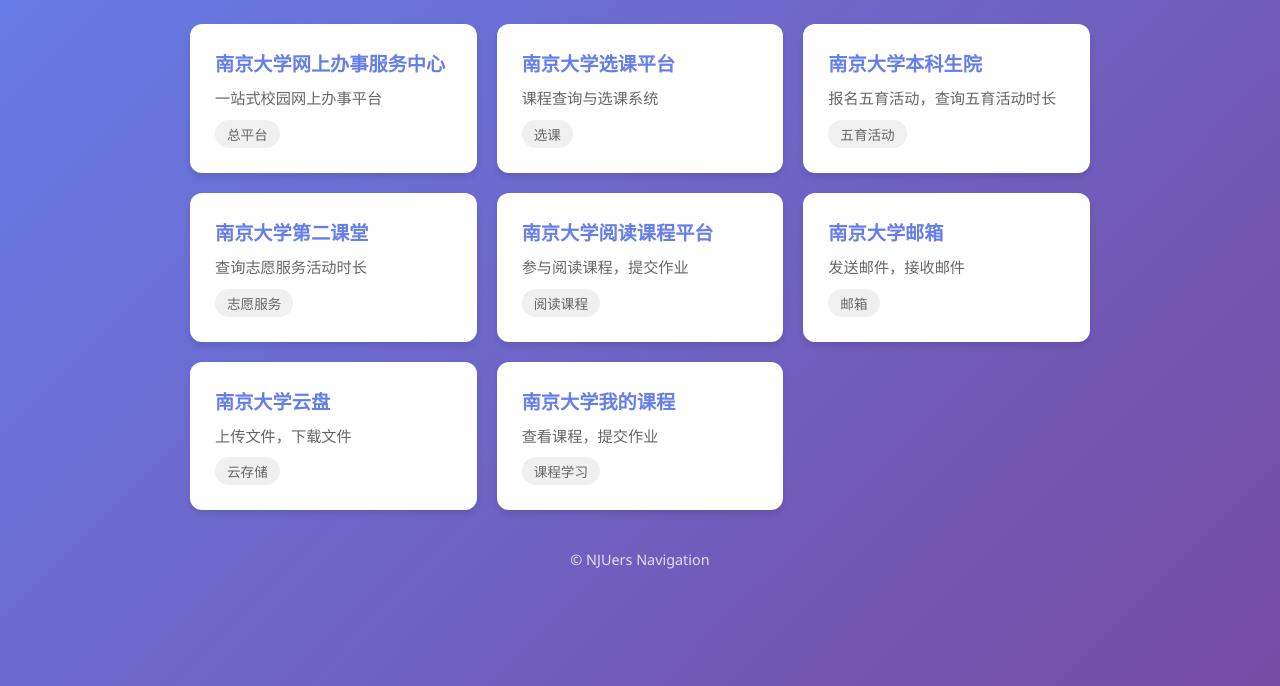
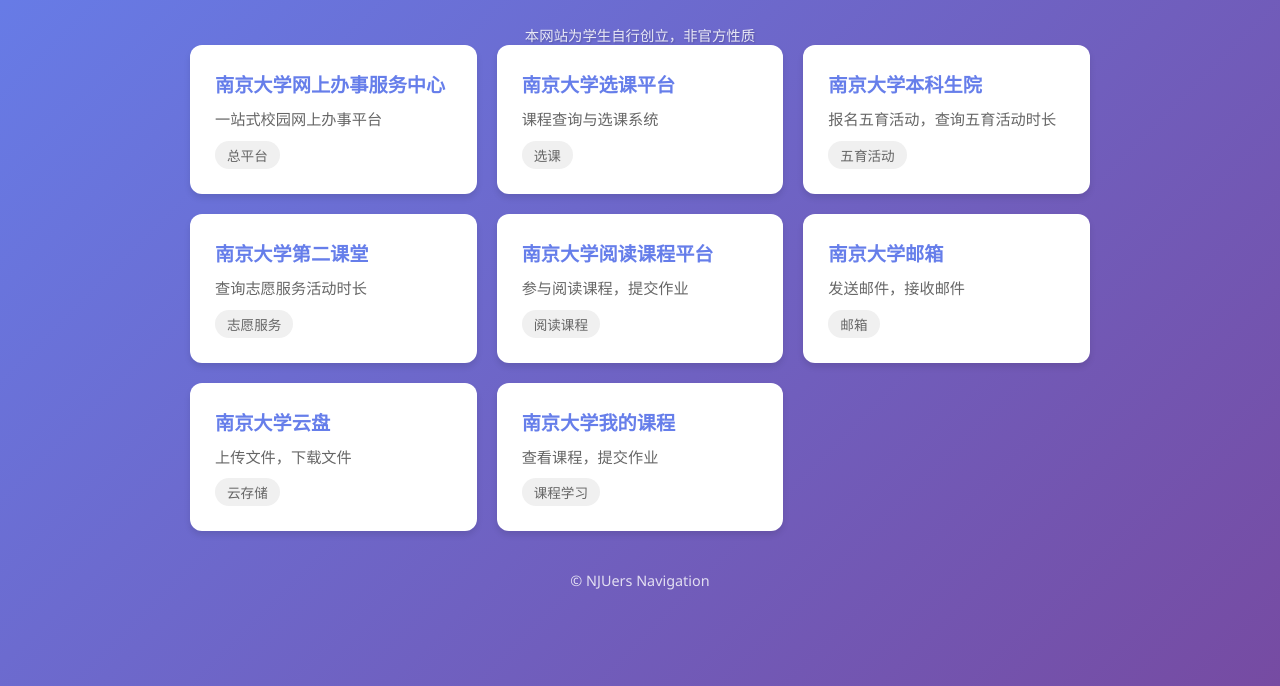
Before and after one commit to mote-ink/NJUers-unofficial-guide, a plain HTML site: page index.html in a window 1280 px wide. Shown: the part 114-800 px from the top of the page. Drawn offline with Linux system fonts and the light colour scheme.

Commit message:
Add subtitle to index.html for clarification
Added a subtitle to indicate the unofficial nature of the site.

```diff
--- a/index.html
+++ b/index.html
@@ -42,6 +42,14 @@
                 font-size: 2.5em;
                 text-shadow: 2px 2px 4px rgba(0, 0, 0, 0.2);
                 flex: 1;
+            }
+
+            .subtitle {
+                text-align: center;
+                color: rgba(255, 255, 255, 0.85);
+                font-size: 0.9em;
+                margin-top: 8px;
+                text-shadow: 1px 1px 2px rgba(0, 0, 0, 0.2);
             }
 
             .card-grid {
@@ -107,6 +115,7 @@
             <div class="header">
                 <h1>🎓 南京大学常用平台导航</h1>
             </div>
+            <p class="subtitle">本网站为学生自行创立，非官方性质</p>
 
             <div class="card-grid">
                 <a href="https://ehall.nju.edu.cn/" target="_blank" class="card">
@@ -115,7 +124,7 @@
                     <span class="tag">总平台</span>
                 </a>
 
-                <a href="https://xk.nju.edu.cn/" target="_blank" rel="noreferrer noopener" referrerpolicy="no-referrer" class="card">
+                <a href="https://xk.nju.edu.cn/" target="_blank"  rel="noreferrer noopener" referrerpolicy="no-referrer"class="card">
                     <span class="title">南京大学选课平台</span>
                     <div class="description">课程查询与选课系统</div>
                     <span class="tag">选课</span>
@@ -165,10 +174,10 @@
     </body>
     <script>
         document.querySelectorAll('.card-grid a').forEach(function(link) {
-            link.addEventListener('click', function(e) {
-                e.preventDefault();
-                window.open(this.href, '_blank', 'noopener,noreferrer');
-            });
+           link.addEventListener('click', function(e) {
+               e.preventDefault();
+               window.open(this.href, '_blank', 'noopener,noreferrer');
+           });
         });
     </script>
 </html>
```
